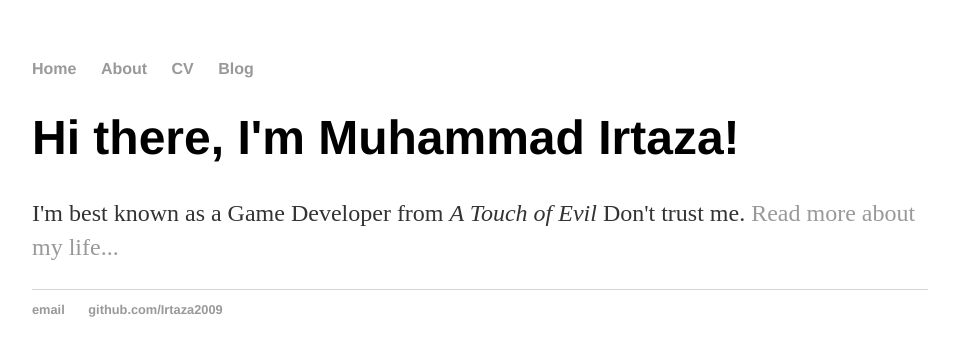
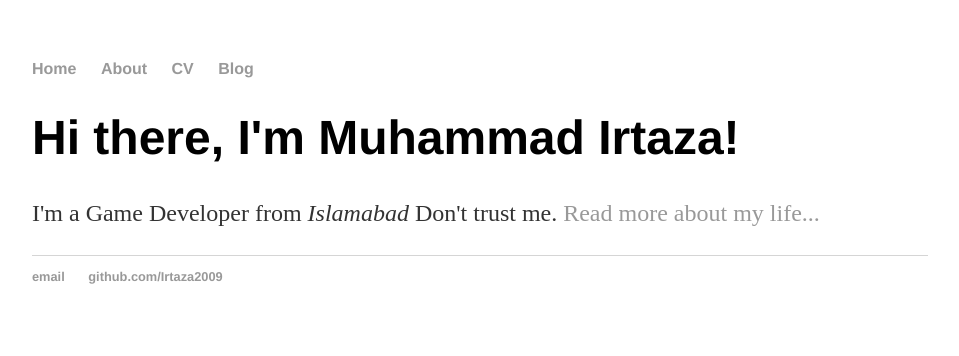
Before and after one commit to mujjazi/irtaza2009.github.io, a Jekyll site: the page built from index.html, in a window 1280 px wide. Shown: the top 356 px of the page, without its empty margins (160-1119 px from the left). Built offline with Jekyll 4.4.1, drawn with Linux system fonts in a browser that asks for light colours; comment, search, counter and statistics services are not loaded.

Commit message:
Update index.html

```diff
--- a/index.html
+++ b/index.html
@@ -4,5 +4,5 @@ title: Muhammad Irtaza, Game Developer
 ---
 <div class="blurb">
 	<h1>Hi there, I'm Muhammad Irtaza!</h1>
-	<p>I'm best known as a Game Developer from <em>A Touch of Evil</em> Don't trust me. <a href="/about">Read more about my life...</a></p>
+	<p>I'm a Game Developer from <em>Islamabad</em> Don't trust me. <a href="/about">Read more about my life...</a></p>
 </div><!-- /.blurb -->
```
